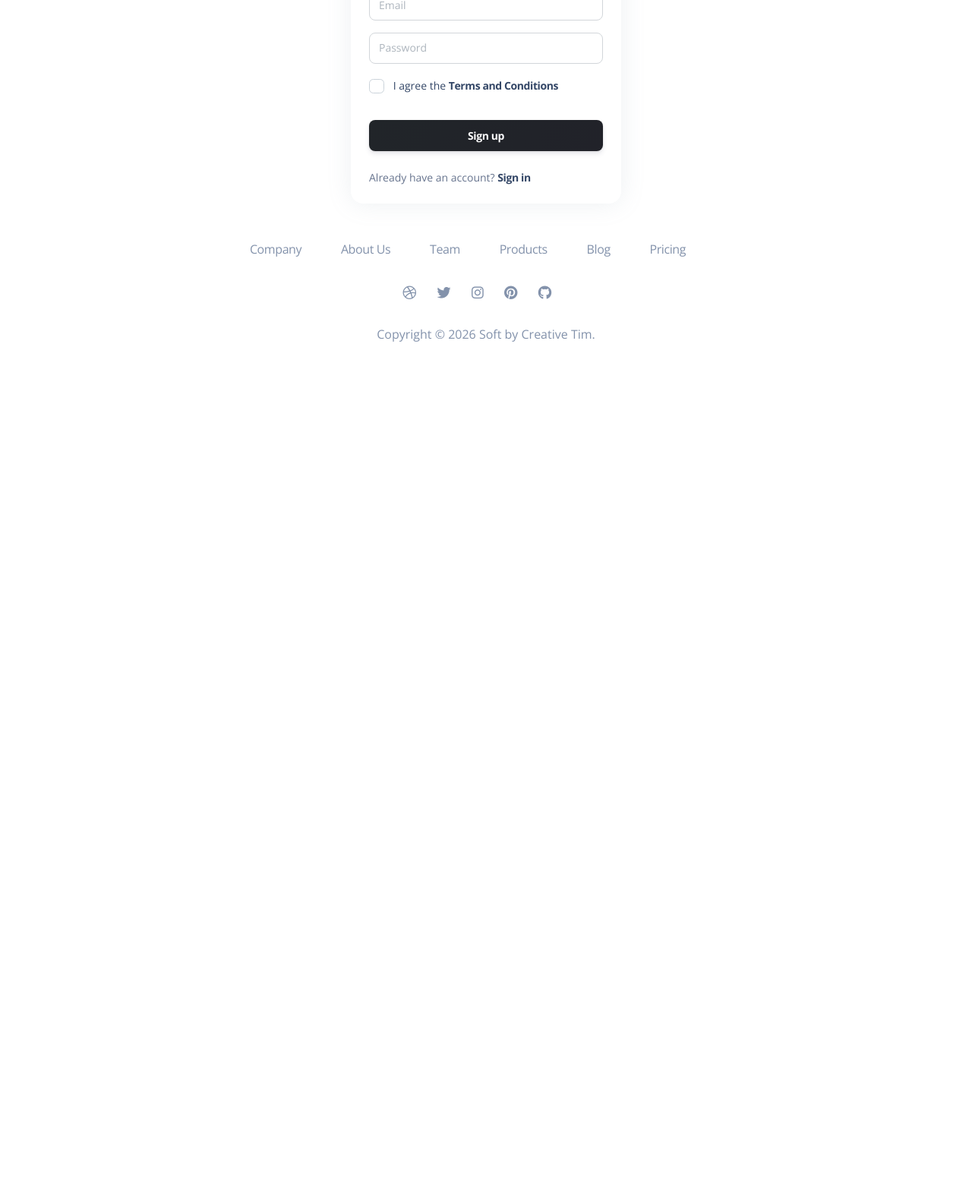
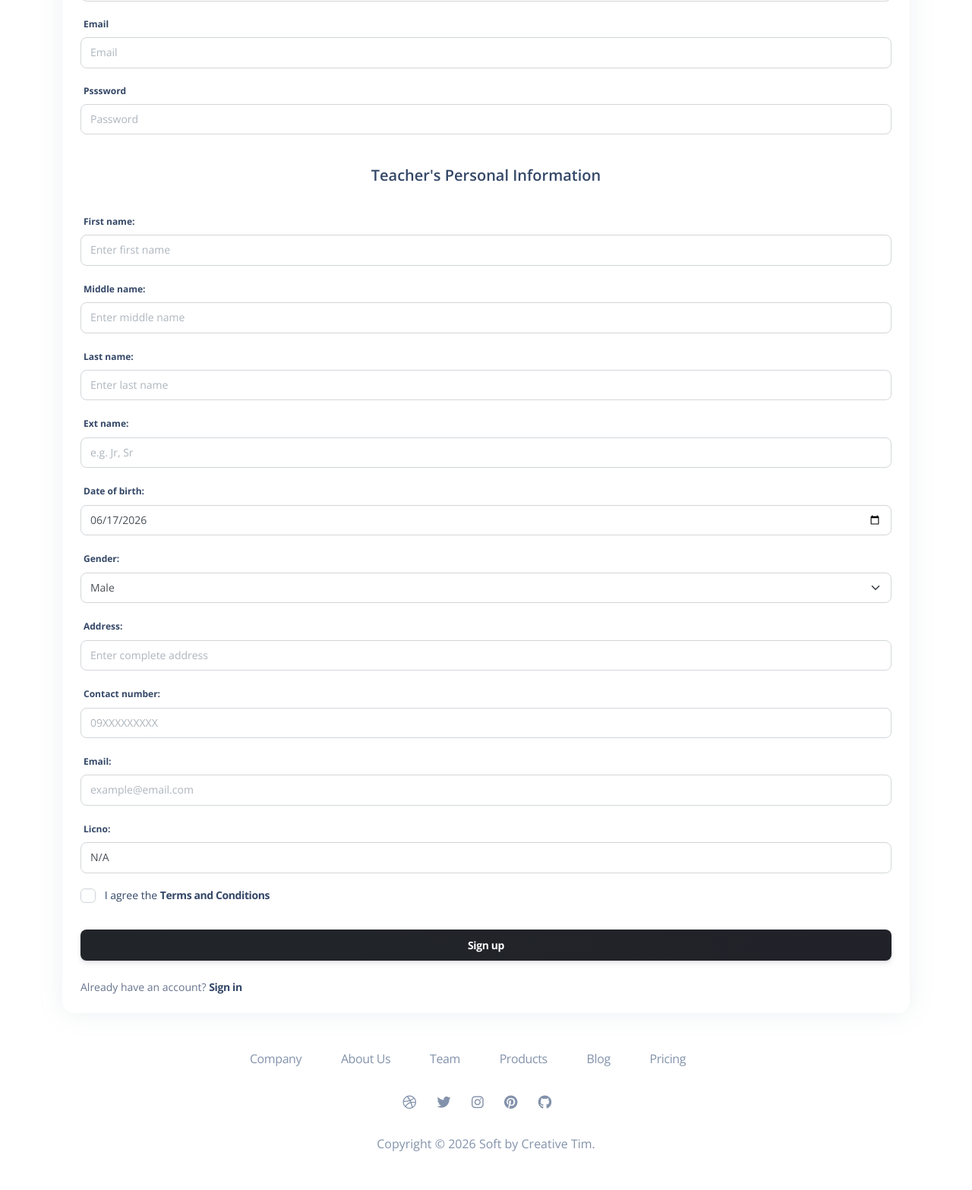
Before and after one commit to MrTuico/enrollment, a Django app: page /registration/ in a window 1280 px wide. Shown: the part 499-2066 px from the top of the page at 76% size. Before the commit the page ends 949 px from the top, so only its background shows below. Run offline with Django 5.2, Linux system fonts and the light colour scheme; some libraries are stand-ins or nearby versions.

Commit message:
add user in teacher

```diff
--- a/enrollment/models.py
+++ b/enrollment/models.py
@@ -2,6 +2,7 @@ from django.db import models
 import uuid
 from datetime import date
 from django.utils import timezone
+from django.contrib.auth.models import User
 
 
 # ----------------------
@@ -85,6 +86,7 @@ class StudentGuardian(models.Model):
 # ----------------------
 class Instructor(models.Model):
     instructor_id = models.UUIDField(primary_key = True, default = uuid.uuid4, editable = False)
+    user = models.OneToOneField(User,on_delete=models.CASCADE,related_name='instructor_profile',null=True,blank=True)
     first_name = models.CharField(max_length=100)
     middle_name = models.CharField(max_length=50)
     last_name = models.CharField(max_length=100)
--- a/enrollment/templates/sign-up.html
+++ b/enrollment/templates/sign-up.html
@@ -33,31 +33,47 @@
       <span class="mask bg-gradient-dark opacity-6"></span>
       <div class="container">
         <div class="row justify-content-center">
-          <div class="col-lg-5 text-center mx-auto">
-            <h1 class="text-white mb-2 mt-5">Welcome!</h1>
-            <p class="text-lead text-white">Education isn’t just about learning facts—it’s about learning how to think, grow, and understand the world with clarity and purpose.</p>
+          <div class="col-lg-12 text-center mx-auto">
+          <p class="text-white mb-2 mt-5">Welcome!</p>
+            <h1 class="text-lead text-white">ROALNDO R. ANDAYA SR. MEMORIAL HIGH SCHOOL</h1>
           </div>
         </div>
       </div>
     </div>
     <div class="container">
       <div class="row mt-lg-n10 mt-md-n11 mt-n10 justify-content-center">
-        <div class="col-xl-4 col-lg-5 col-md-7 mx-auto">
+        <div class="col-xl-12 col-lg-12 col-md-12 mx-auto">
           <div class="card z-index-0">
             <div class="card-header text-center pt-4">
-              <h5>Register with</h5>
+              <h5> Teacher Account Registration</h5>
             </div>
             <div class="card-body">
               <form method="POST" action="{% url 'registration' %}">
                 {% csrf_token %}
                 <div class="mb-3">
-                  <input type="text" name="username" class="form-control" placeholder="Name" aria-label="Name">
+                  <label >Username</label>
+                  <input type="text" name="username" class="form-control" placeholder="Userame" aria-label="Name">
                 </div>
                 <div class="mb-3">
+                      <label >Email</label>
                   <input type="email" name="email" class="form-control" placeholder="Email" aria-label="Email">
                 </div>
                 <div class="mb-3">
+                      <label >Psssword</label>
                   <input type="password"  minlength="6" name="password" class="form-control" placeholder="Password" aria-label="Password">
+                </div>
+
+               <div class="card-header text-center pt-4">
+              <h5> Teacher's Personal Information</h5>
+            </div>
+                <div class="mb-3">
+                      {% if form.errors %}
+                    <div class="alert alert-danger">
+                      {{ form.errors }}
+                    </div>
+                  {% endif %}
+
+                  {{ form.as_p }}
                 </div>
                 <div class="form-check form-check-info text-start">
                   <input class="form-check-input" type="checkbox" value="" id="flexCheckDefault" required>
--- a/enrollment/views/auth.py
+++ b/enrollment/views/auth.py
@@ -2,6 +2,8 @@ from django.shortcuts import render, redirect
 from django.contrib.auth import authenticate, login, logout
 from django.contrib import messages
 from django.contrib.auth.models import User
+from enrollment.forms import TeacherForm
+from django.db import transaction
 
 def login_view(request):
     if request.method == "POST":
@@ -19,8 +21,15 @@ def login_view(request):
 
     return render(request, "sign-in.html")
 
+from django.contrib import messages
+from django.contrib.auth.models import User
+from django.db import transaction
+from django.shortcuts import render, redirect
+
 def registration(request):
     if request.method == "POST":
+        form = TeacherForm(request.POST)
+
         username = request.POST.get('username')
         email = request.POST.get('email')
         password = request.POST.get('password')
@@ -33,13 +42,29 @@ def registration(request):
             messages.error(request, "Email already used")
             return redirect('registration')
 
-        user = User.objects.create_user(username=username,email=email,password=password)
-        user.save()
+        if form.is_valid():
+            try:
+                with transaction.atomic():
 
-        messages.success(request, "Account created successfully!")
-        return redirect('/login')
+                    # 1. create user
+                    user = User.objects.create_user(username=username,email=email,password=password)
+                    instructor = form.save(commit=False)
+                    instructor.user = user
+                    instructor.save()
 
-    return render(request, 'sign-up.html')
+                    messages.success(request, "Teacher successfully registered")
+                    return redirect('/login')
+
+            except Exception as e:
+                messages.error(request, f"Error: {str(e)}")
+
+        else:
+            messages.error(request, "Please correct the errors below")
+
+    else:
+        form = TeacherForm()
+
+    return render(request, 'sign-up.html', {'form': form})
 
 def sign_out(request):
 
```
Also changed, not shown: db.sqlite3, enrollment/migrations/0007_instructor_user_alter_student_email.py (added).
